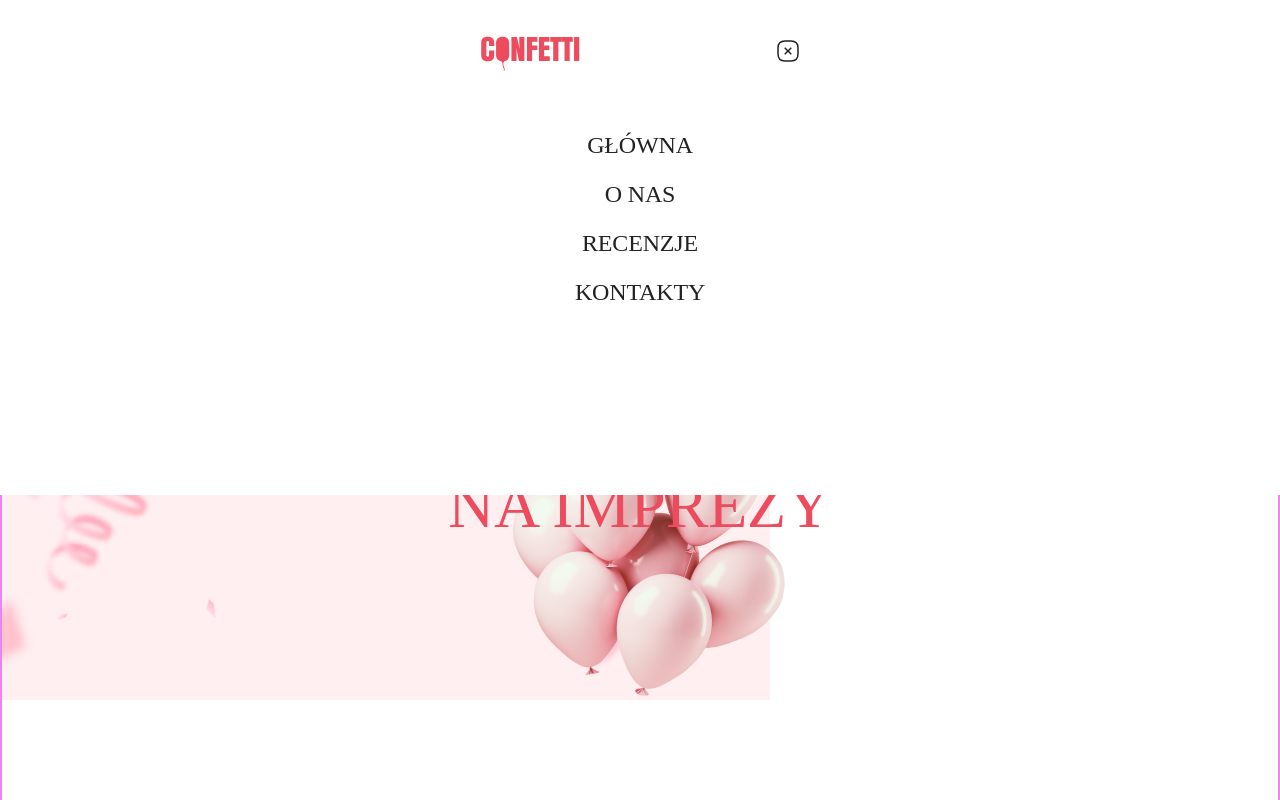
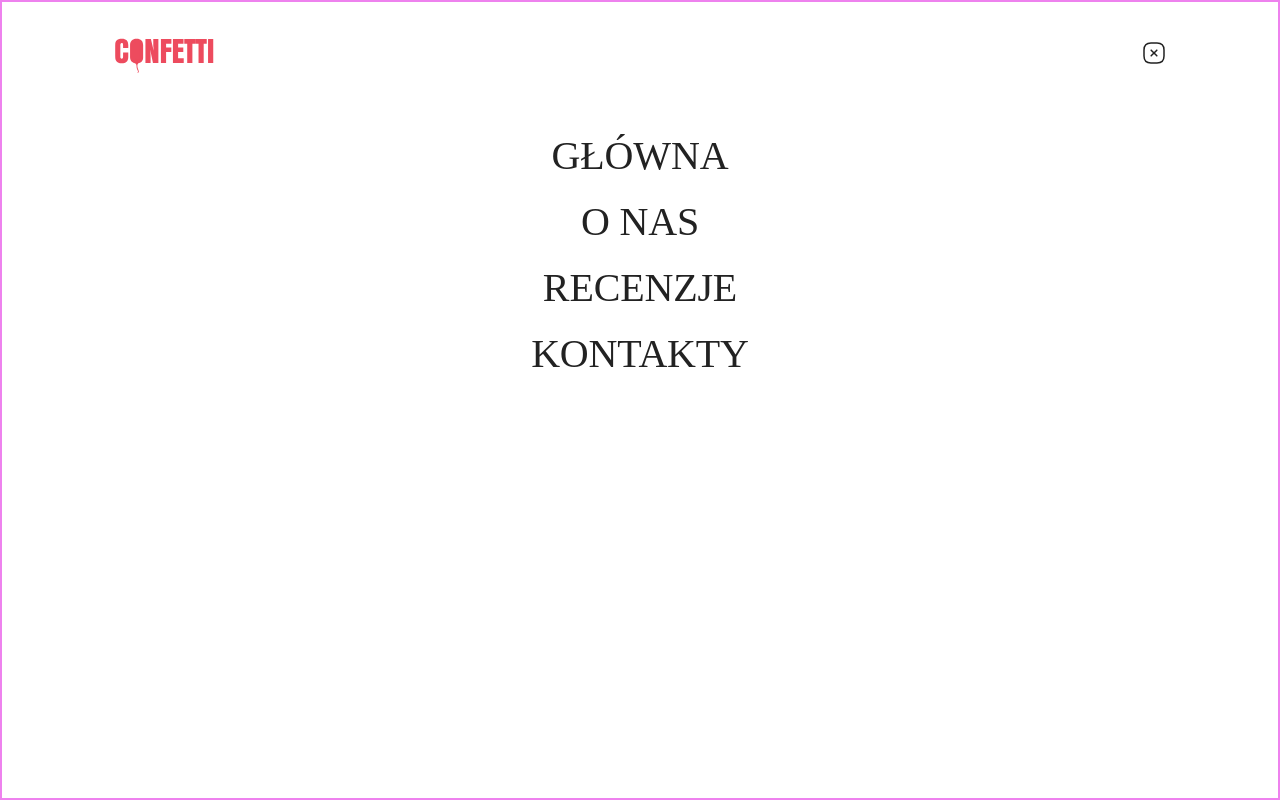
Before and after one commit to mantr88/candy-shop, a React (Vite) app: page / in a window 1280 px wide. Both pictures are taken after a click on the element "MENU". Shown: the top 800 px of the page. Built offline with nearby package versions, Linux system fonts and the light colour scheme; a web font is replaced by a local one.

Commit message:
fix: popup  and header styles

```diff
--- a/src/components/BurgerMenu/BurgerMenu.css
+++ b/src/components/BurgerMenu/BurgerMenu.css
@@ -1,5 +1,7 @@
 .bgmenu-container {
-  height: 100%;
+  height: 100vh;
+  width: 100%;
+  padding-top: 30px;
   background: var(--bg-color);
 }
 .bgmenu-wrap {
@@ -8,7 +10,6 @@
   align-items: center;
   justify-content: space-between;
   color: var(--main-color);
-  letter-spacing: -0.64px;
   transition: color 0.4s;
 }
 
@@ -21,7 +22,6 @@
 
   font-family: "Anzeigen Grotesk T";
   font-size: 24px;
-  font-weight: 500;
   line-height: 25px;
   text-align: center;
   text-transform: uppercase;
@@ -29,6 +29,11 @@
   & > li {
     margin-bottom: 24px;
   }
+
+  @media screen and (min-width: 768px) {
+    font-size: 40px;
+    line-height: 42px;
+  }
 }
 
 .nav-item:hover {
--- a/src/index.css
+++ b/src/index.css
@@ -1,6 +1,6 @@
 @import "../node_modules/modern-normalize/modern-normalize.css";
 @import "./styles/variables.css";
-@import "./ui/PopWindow/PopWindow.css";
+/* @import "./ui/PopWindow/PopWindow.css"; */
 
 @font-face {
   font-family: "Inter";
--- a/src/loyouts/Header/Header.css
+++ b/src/loyouts/Header/Header.css
@@ -1,13 +1,18 @@
 .header {
-  position: sticky;
+  position: fixed;
   top: 0;
+  left: 0;
   width: 100%;
   margin: 0;
-  padding-top: 32px;
-  padding-bottom: 8px;
+  padding-top: 30px;
+  padding: 30px 20px 0px 20px;
 
   display: flex;
   justify-content: space-between;
+  align-items: center;
+
+  /* backdrop-filter: blur(6px); */
+  z-index: 3;
 }
 
 .header-menu-wrap {
@@ -15,6 +20,7 @@
   align-items: center;
   gap: 10px;
   margin-left: auto;
+  padding: 1px 0;
 }
 
 .header-menu-wrap:hover {
--- a/src/ui/PopWindow/PopWindow.css
+++ b/src/ui/PopWindow/PopWindow.css
@@ -1,36 +1,14 @@
 .popup-overlay {
+  width: 100%;
+  height: 100vh;
+  background: white;
   position: fixed;
   top: 0;
-  left: 0;
-  display: flex;
-  align-items: center;
-  justify-content: center;
-  height: 495px;
-  width: 100%;
-
-  background: var(--bg-color);
-  /* border: 2px solid violet; */
-
-  backdrop-filter: blur(2px);
+  z-index: 4;
 }
 .popup-content {
-  position: absolute;
-  top: 0;
-  left: 50%;
-  transform: translateX(-50%);
-  width: 320px;
-  padding: 30px 0px;
-  background-color: var(--bg-color);
-
-  /* border: 1px solid green; */
-
-  /* @media screen and (min-width: ${props => props.theme.breakpoints.s}) {
-    left: auto;
-    right: 30px;
-    transform: translateX(0);
-  }
-
-  @media screen and (min-width: ${props => props.theme.breakpoints.l}) {
-    right: 20px;
-  } */
+  display: flex;
+  flex-direction: column;
+  justify-content: center;
+  align-items: center;
 }
--- a/src/ui/PopWindow/PopWindow.tsx
+++ b/src/ui/PopWindow/PopWindow.tsx
@@ -28,7 +28,7 @@ const PopupWindow = ({ active, setActive, children }: Props) => {
       }}
     >
       <div
-        className="popup-content"
+        className="popup-content container"
         onClick={(e) => {
           e.stopPropagation();
         }}
```
